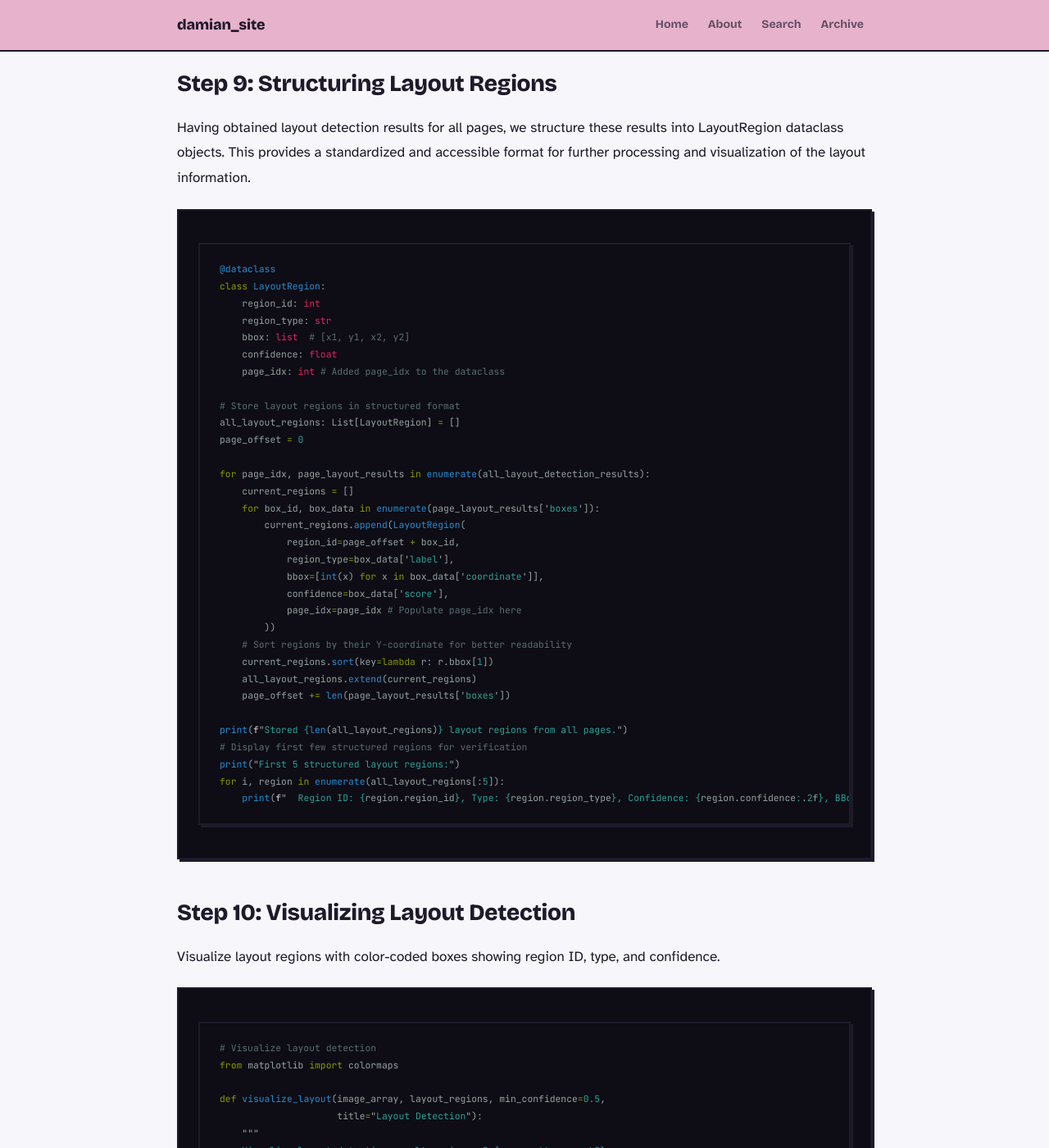
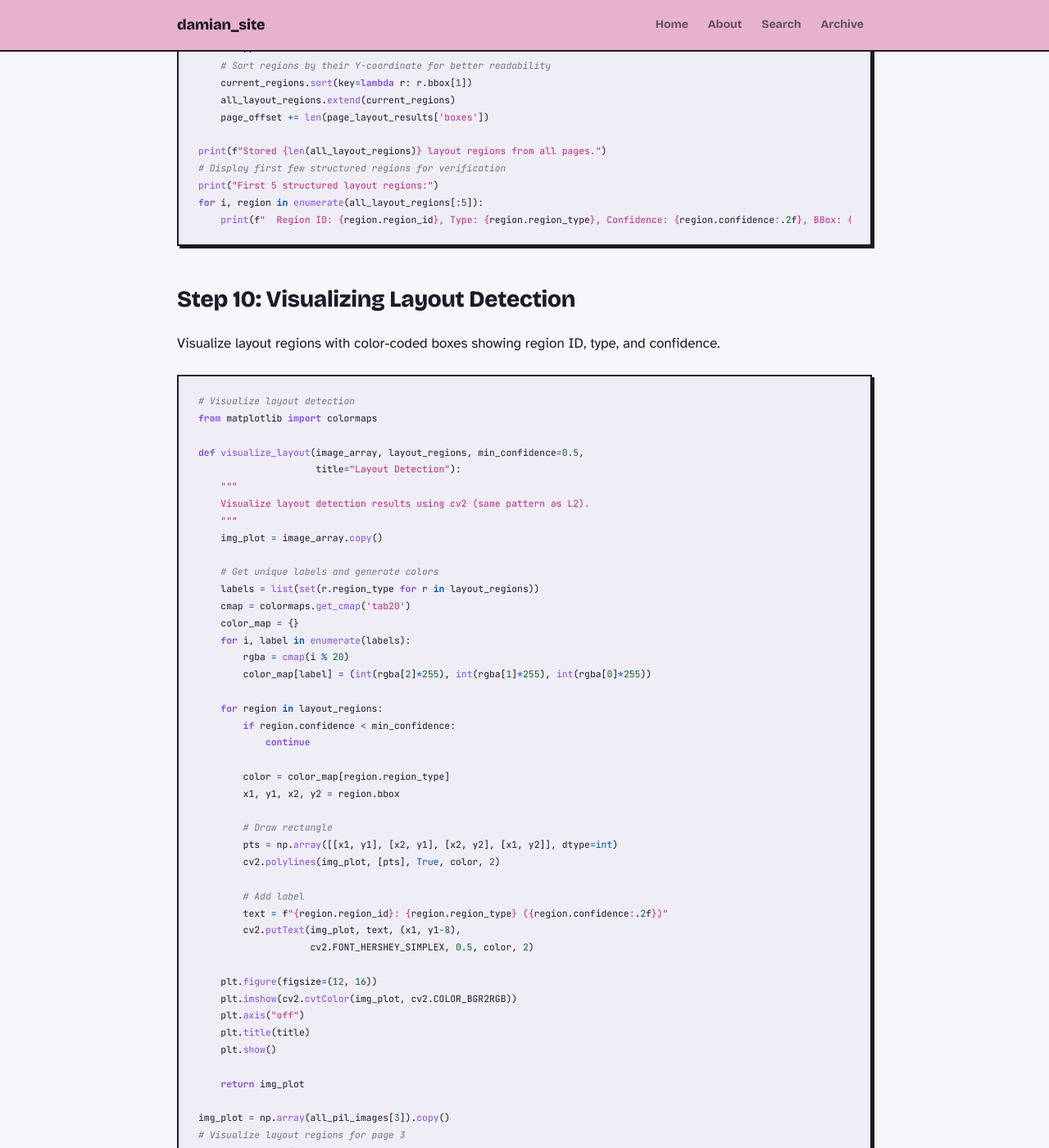
Before and after one commit to DamiMartinez/damimartinez.github.io, a Jekyll site: the page built from _posts/2026-01-27-building-agentic-document-understanding-with-ocr-and-llms.md, in a window 1280 px wide and 1400 px high, scrolled down 10431 px. Shown: the whole window at 82% size. Built offline with Jekyll 4.4.1, drawn with Linux system fonts in a browser that asks for light colours.

Commit message:
style(code): light theme — paper-2 bg, site-token colors, fix double-border on pre.highlight

```diff
--- a/_sass/_highlights.scss
+++ b/_sass/_highlights.scss
@@ -1,6 +1,6 @@
 
 .highlight {
-  background-color: oklch(16% .018 295);
+  background-color: var(--color-paper-2);
   padding: 1.25rem 1.5rem;
   overflow: auto;
   font-size: 0.875em;
@@ -9,7 +9,7 @@
 
 code {
   font-family: 'JetBrains Mono', 'Courier New', monospace;
-  color: #d8d8d8;
+  color: oklch(23% .03 295);
 }
 
 .highlighter-rouge {
@@ -17,71 +17,71 @@ code {
   color: var(--color-tomato);
 }
 
-.highlight .c { color: #586E75 } /* Comment */
-.highlight .err { color: #93A1A1 } /* Error */
-.highlight .g { color: #93A1A1 } /* Generic */
-.highlight .k { color: #859900 } /* Keyword */
-.highlight .l { color: #93A1A1 } /* Literal */
-.highlight .n { color: #93A1A1 } /* Name */
-.highlight .o { color: #859900 } /* Operator */
-.highlight .x { color: #CB4B16 } /* Other */
-.highlight .p { color: #93A1A1 } /* Punctuation */
-.highlight .cm { color: #586E75 } /* Comment.Multiline */
-.highlight .cp { color: #859900 } /* Comment.Preproc */
-.highlight .c1 { color: #586E75 } /* Comment.Single */
-.highlight .cs { color: #859900 } /* Comment.Special */
-.highlight .gd { color: #2AA198 } /* Generic.Deleted */
-.highlight .ge { color: #93A1A1; font-style: italic } /* Generic.Emph */
-.highlight .gr { color: #DC322F } /* Generic.Error */
-.highlight .gh { color: #CB4B16 } /* Generic.Heading */
-.highlight .gi { color: #859900 } /* Generic.Inserted */
-.highlight .go { color: #93A1A1 } /* Generic.Output */
-.highlight .gp { color: #93A1A1 } /* Generic.Prompt */
-.highlight .gs { color: #93A1A1; font-weight: bold } /* Generic.Strong */
-.highlight .gu { color: #CB4B16 } /* Generic.Subheading */
-.highlight .gt { color: #93A1A1 } /* Generic.Traceback */
-.highlight .kc { color: #CB4B16 } /* Keyword.Constant */
-.highlight .kd { color: #268BD2 } /* Keyword.Declaration */
-.highlight .kn { color: #859900 } /* Keyword.Namespace */
-.highlight .kp { color: #859900 } /* Keyword.Pseudo */
-.highlight .kr { color: #268BD2 } /* Keyword.Reserved */
-.highlight .kt { color: #DC322F } /* Keyword.Type */
-.highlight .ld { color: #93A1A1 } /* Literal.Date */
-.highlight .m { color: #2AA198 } /* Literal.Number */
-.highlight .s { color: #2AA198 } /* Literal.String */
-.highlight .na { color: #93A1A1 } /* Name.Attribute */
-.highlight .nb { color: #E91E63 } /* Name.Builtin */
-.highlight .nc { color: #268BD2 } /* Name.Class */
-.highlight .no { color: #CB4B16 } /* Name.Constant */
-.highlight .nd { color: #268BD2 } /* Name.Decorator */
-.highlight .ni { color: #CB4B16 } /* Name.Entity */
-.highlight .ne { color: #CB4B16 } /* Name.Exception */
-.highlight .nf { color: #268BD2 } /* Name.Function */
-.highlight .nl { color: #93A1A1 } /* Name.Label */
-.highlight .nn { color: #93A1A1 } /* Name.Namespace */
-.highlight .nx { color: #B39DDB } /* Name.Other */
-.highlight .py { color: #93A1A1 } /* Name.Property */
-.highlight .nt { color: #268BD2 } /* Name.Tag */
-.highlight .nv { color: #268BD2 } /* Name.Variable */
-.highlight .ow { color: #859900 } /* Operator.Word */
-.highlight .w { color: #93A1A1 } /* Text.Whitespace */
-.highlight .mf { color: #2AA198 } /* Literal.Number.Float */
-.highlight .mh { color: #2AA198 } /* Literal.Number.Hex */
-.highlight .mi { color: #2AA198 } /* Literal.Number.Integer */
-.highlight .mo { color: #2AA198 } /* Literal.Number.Oct */
-.highlight .sb { color: #586E75 } /* Literal.String.Backtick */
-.highlight .sc { color: #2AA198 } /* Literal.String.Char */
-.highlight .sd { color: #93A1A1 } /* Literal.String.Doc */
-.highlight .s2 { color: #2AA198 } /* Literal.String.Double */
-.highlight .se { color: #CB4B16 } /* Literal.String.Escape */
-.highlight .sh { color: #93A1A1 } /* Literal.String.Heredoc */
-.highlight .si { color: #2AA198 } /* Literal.String.Interpol */
-.highlight .sx { color: #2AA198 } /* Literal.String.Other */
-.highlight .sr { color: #DC322F } /* Literal.String.Regex */
-.highlight .s1 { color: #2AA198 } /* Literal.String.Single */
-.highlight .ss { color: #2AA198 } /* Literal.String.Symbol */
-.highlight .bp { color: #268BD2 } /* Name.Builtin.Pseudo */
-.highlight .vc { color: #268BD2 } /* Name.Variable.Class */
-.highlight .vg { color: #268BD2 } /* Name.Variable.Global */
-.highlight .vi { color: #268BD2 } /* Name.Variable.Instance */
-.highlight .il { color: #2AA198 } /* Literal.Number.Integer.Long */
+.highlight .c  { color: #6e7781; font-style: italic } /* Comment */
+.highlight .err { color: #cf222e }                    /* Error */
+.highlight .g  { color: oklch(23% .03 295) }          /* Generic */
+.highlight .k  { color: #8250df; font-weight: bold }  /* Keyword */
+.highlight .l  { color: oklch(23% .03 295) }          /* Literal */
+.highlight .n  { color: oklch(23% .03 295) }          /* Name */
+.highlight .o  { color: #0550ae }                     /* Operator */
+.highlight .x  { color: oklch(23% .03 295) }          /* Other */
+.highlight .p  { color: oklch(23% .03 295) }          /* Punctuation */
+.highlight .cm { color: #6e7781; font-style: italic } /* Comment.Multiline */
+.highlight .cp { color: #8250df }                     /* Comment.Preproc */
+.highlight .c1 { color: #6e7781; font-style: italic } /* Comment.Single */
+.highlight .cs { color: #8250df }                     /* Comment.Special */
+.highlight .gd { color: #cf222e }                     /* Generic.Deleted */
+.highlight .ge { color: oklch(23% .03 295); font-style: italic } /* Generic.Emph */
+.highlight .gr { color: #cf222e }                     /* Generic.Error */
+.highlight .gh { color: #0550ae; font-weight: bold }  /* Generic.Heading */
+.highlight .gi { color: #116329 }                     /* Generic.Inserted */
+.highlight .go { color: #6e7781 }                     /* Generic.Output */
+.highlight .gp { color: #6e7781 }                     /* Generic.Prompt */
+.highlight .gs { color: oklch(23% .03 295); font-weight: bold } /* Generic.Strong */
+.highlight .gu { color: #0550ae }                     /* Generic.Subheading */
+.highlight .gt { color: #cf222e }                     /* Generic.Traceback */
+.highlight .kc { color: #0550ae }                     /* Keyword.Constant */
+.highlight .kd { color: #8250df; font-weight: bold }  /* Keyword.Declaration */
+.highlight .kn { color: #8250df; font-weight: bold }  /* Keyword.Namespace */
+.highlight .kp { color: #8250df }                     /* Keyword.Pseudo */
+.highlight .kr { color: #8250df; font-weight: bold }  /* Keyword.Reserved */
+.highlight .kt { color: #0550ae }                     /* Keyword.Type */
+.highlight .ld { color: oklch(23% .03 295) }          /* Literal.Date */
+.highlight .m  { color: #116329 }                     /* Literal.Number */
+.highlight .s  { color: #C02A86 }                     /* Literal.String — site magenta */
+.highlight .na { color: #116329 }                     /* Name.Attribute */
+.highlight .nb { color: #0550ae }                     /* Name.Builtin */
+.highlight .nc { color: #0550ae; font-weight: bold }  /* Name.Class */
+.highlight .no { color: #0550ae }                     /* Name.Constant */
+.highlight .nd { color: #8250df }                     /* Name.Decorator */
+.highlight .ni { color: oklch(23% .03 295) }          /* Name.Entity */
+.highlight .ne { color: #cf222e; font-weight: bold }  /* Name.Exception */
+.highlight .nf { color: #8250df }                     /* Name.Function */
+.highlight .nl { color: oklch(23% .03 295) }          /* Name.Label */
+.highlight .nn { color: oklch(23% .03 295) }          /* Name.Namespace */
+.highlight .nx { color: oklch(23% .03 295) }          /* Name.Other */
+.highlight .py { color: oklch(23% .03 295) }          /* Name.Property */
+.highlight .nt { color: #116329 }                     /* Name.Tag */
+.highlight .nv { color: #0550ae }                     /* Name.Variable */
+.highlight .ow { color: #0550ae; font-weight: bold }  /* Operator.Word */
+.highlight .w  { color: oklch(23% .03 295) }          /* Text.Whitespace */
+.highlight .mf { color: #116329 }                     /* Literal.Number.Float */
+.highlight .mh { color: #116329 }                     /* Literal.Number.Hex */
+.highlight .mi { color: #116329 }                     /* Literal.Number.Integer */
+.highlight .mo { color: #116329 }                     /* Literal.Number.Oct */
+.highlight .sb { color: #C02A86 }                     /* Literal.String.Backtick */
+.highlight .sc { color: #C02A86 }                     /* Literal.String.Char */
+.highlight .sd { color: #6e7781; font-style: italic } /* Literal.String.Doc */
+.highlight .s2 { color: #C02A86 }                     /* Literal.String.Double */
+.highlight .se { color: #cf222e }                     /* Literal.String.Escape */
+.highlight .sh { color: #C02A86 }                     /* Literal.String.Heredoc */
+.highlight .si { color: #C02A86 }                     /* Literal.String.Interpol */
+.highlight .sx { color: #C02A86 }                     /* Literal.String.Other */
+.highlight .sr { color: #cf222e }                     /* Literal.String.Regex */
+.highlight .s1 { color: #C02A86 }                     /* Literal.String.Single */
+.highlight .ss { color: #C02A86 }                     /* Literal.String.Symbol */
+.highlight .bp { color: #0550ae }                     /* Name.Builtin.Pseudo */
+.highlight .vc { color: #0550ae }                     /* Name.Variable.Class */
+.highlight .vg { color: #0550ae }                     /* Name.Variable.Global */
+.highlight .vi { color: #0550ae }                     /* Name.Variable.Instance */
+.highlight .il { color: #116329 }                     /* Literal.Number.Integer.Long */
--- a/assets/style.scss
+++ b/assets/style.scss
@@ -698,8 +698,22 @@ a.sticker {
     p:last-child  { margin-bottom: 0; }
   }
 
-  pre,
-  .highlight {
+  div.highlight {
+    border: 2px solid var(--color-ink);
+    border-radius: 0;
+    box-shadow: var(--shadow-hard-sm);
+    overflow-x: auto;
+    margin: 1.5em 0;
+
+    pre.highlight {
+      border: none;
+      box-shadow: none;
+      margin: 0;
+      padding: 0;
+    }
+  }
+
+  pre:not(.highlight) {
     border: 2px solid var(--color-ink);
     border-radius: 0;
     box-shadow: var(--shadow-hard-sm);
@@ -967,10 +981,17 @@ span[data-pullquote]:before {
 @import "highlights";
 @import "svg-icons";
 
-// Override: neo-brutalist block code style
-.highlight {
+// Override: neo-brutalist block code style — only outer div, not pre
+div.highlight {
   border: 2px solid var(--color-ink) !important;
   border-radius: 0 !important;
   box-shadow: var(--shadow-hard-sm);
   overflow-x: auto;
 }
+
+pre.highlight {
+  border: none !important;
+  box-shadow: none !important;
+  margin: 0 !important;
+  padding: 0 !important;
+}
```
